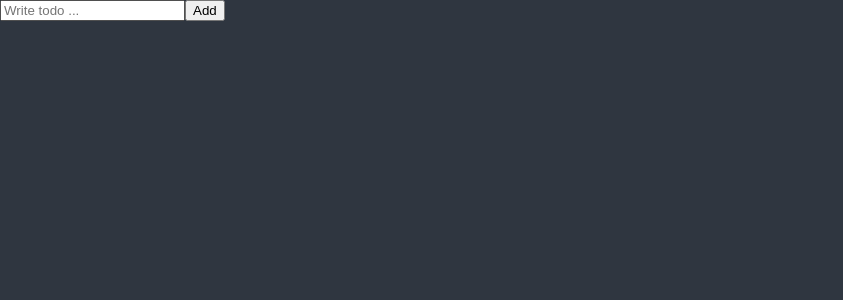
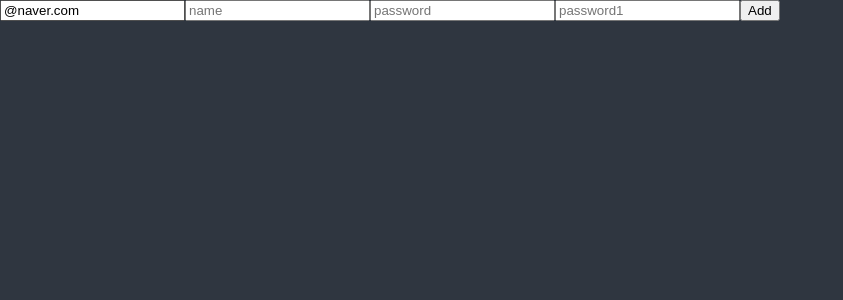
Before and after one commit to ryuncoders/react-master, a React (Create React App) app: page / in a window 1280 px wide. Shown: the top 300 px of the page, without its empty margins (0-843 px from the left). Built offline with nearby package versions, Linux system fonts and the light colour scheme.

Commit message:
Ref(react-hook-form): register, handleSubmit, formState

```diff
--- a/package.json
+++ b/package.json
@@ -21,6 +21,7 @@
     "react-apexcharts": "^1.4.1",
     "react-dom": "^18.2.0",
     "react-helmet": "^6.1.0",
+    "react-hook-form": "^7.51.3",
     "react-query": "^3.39.3",
     "react-router-dom": "^5.3.0",
     "react-scripts": "5.0.1",
--- a/src/ToDoList.tsx
+++ b/src/ToDoList.tsx
@@ -1,21 +1,63 @@
-import React, { FormEvent, useState } from "react";
+import { useForm } from "react-hook-form";
+import { DefaultValue } from "recoil";
+
+interface IForm {
+  email: string;
+  name: string;
+  password: string;
+  password1: string;
+}
 
 function ToDoList() {
-  const [toDo, setToDo] = useState("");
-  const onChange = (event: React.FormEvent<HTMLInputElement>) => {
-    const {
-      currentTarget: { value },
-    } = event;
-    setToDo(value);
-  };
-  const onSubmit = (event: FormEvent<HTMLFormElement>) => {
-    event.preventDefault();
-    console.log(toDo);
-  };
+  const {
+    register,
+    handleSubmit,
+    formState: { errors },
+  } = useForm<IForm>({
+    defaultValues: {
+      email: "@naver.com",
+    },
+  });
+  const onValid = (data: IForm) => {};
+  console.log(errors);
   return (
     <div>
-      <form onSubmit={onSubmit}>
-        <input value={toDo} onChange={onChange} placeholder="Write todo ..." />
+      <form onSubmit={handleSubmit(onValid)}>
+        <input
+          {...register("email", {
+            required: "email is required",
+            pattern: {
+              value: /^[A-Za-z0-9._%+-]+@naver.com$/,
+              message: "Only naver.com emails allowed",
+            },
+          })}
+          placeholder="Email"
+        />
+        <span>{errors?.email?.message}</span>
+        <input
+          {...register("name", {
+            required: "name is required",
+            minLength: { value: 5, message: "Write at least 5" },
+          })}
+          placeholder="name"
+        />
+        <span>{errors?.name?.message}</span>
+        <input
+          {...register("password", {
+            required: "password is required",
+            minLength: { value: 8, message: "Write at least 8" },
+          })}
+          placeholder="password"
+        />
+        <span>{errors?.password?.message}</span>
+        <input
+          {...register("password1", {
+            required: "password is required",
+            minLength: { value: 8, message: "Write at least 8" },
+          })}
+          placeholder="password1"
+        />
+        <span>{errors?.password1?.message}</span>
         <button>Add</button>
       </form>
     </div>
```
Also changed, not shown: 1 other file (tests, documents, lock files or other folders).
